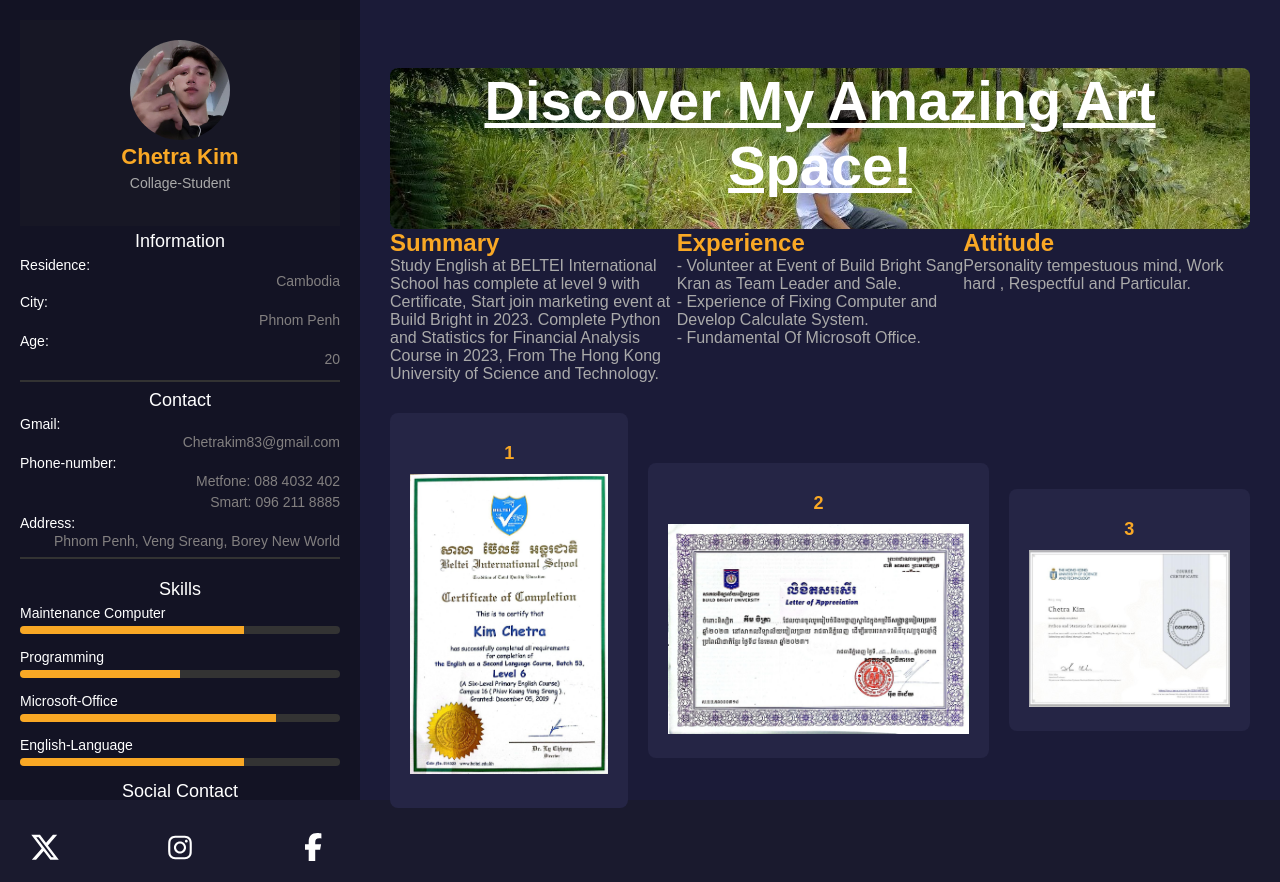
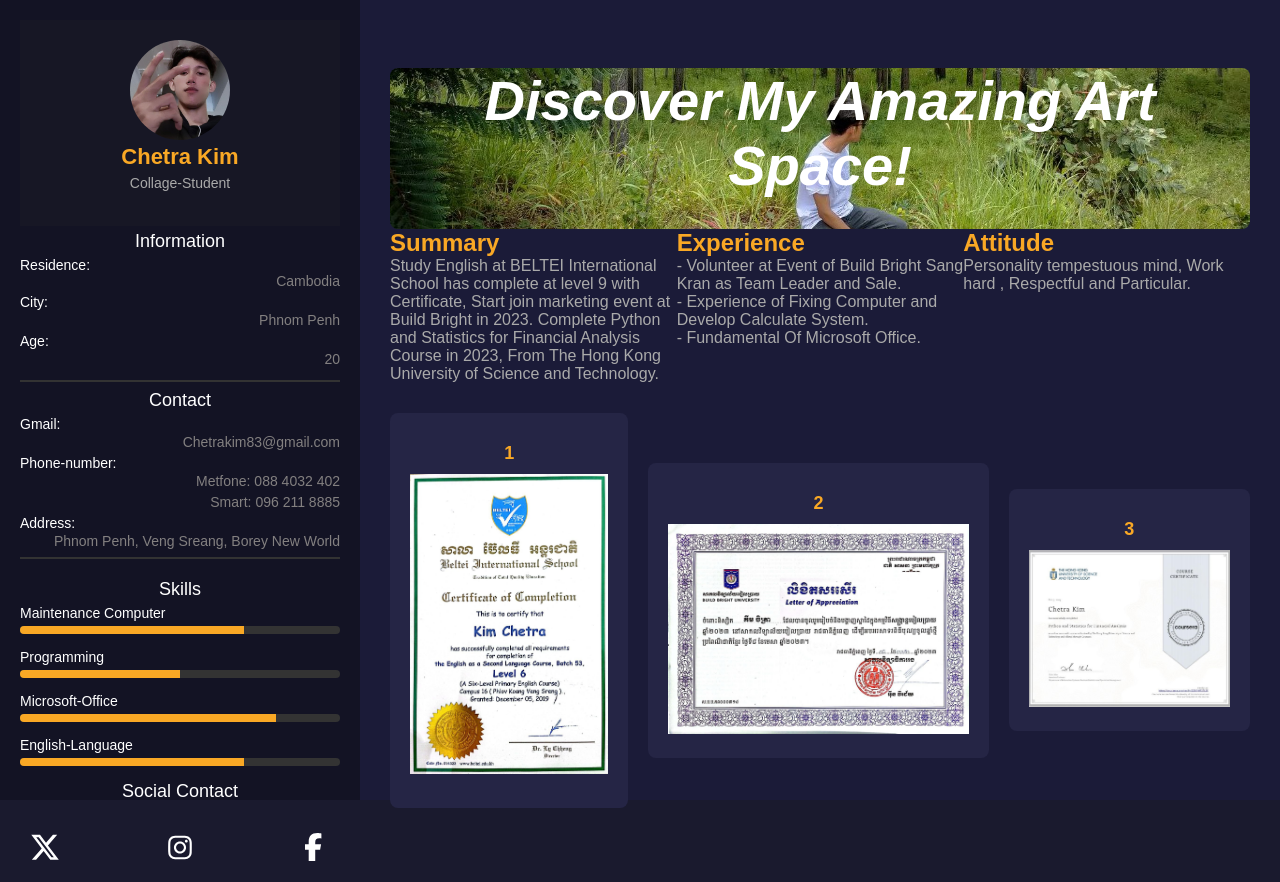
Before and after one commit to DarkRichi/MyWeb, a plain HTML site: page index.html in a window 1280 px wide. Drawn offline with Linux system fonts and the light colour scheme.

Commit message:
Update index.html

```diff
--- a/index.html
+++ b/index.html
@@ -50,7 +50,7 @@
 
         </div>
         <div class="main">
-            <div class="bar-profile"><h1><u>Discover My Amazing Art Space!</u></h1></div>
+            <div class="bar-profile"><h1><i>Discover My Amazing Art Space!</i></h1></div>
             <div class="stats">
                 <div class="stat"><h2>Summary</h2><p>Study English at BELTEI International School has complete at level 9 with Certificate, Start join marketing event at Build Bright in 2023. Complete Python and Statistics for Financial Analysis Course in 2023, From The Hong Kong University of Science and Technology.</p>
                 </div>
```
